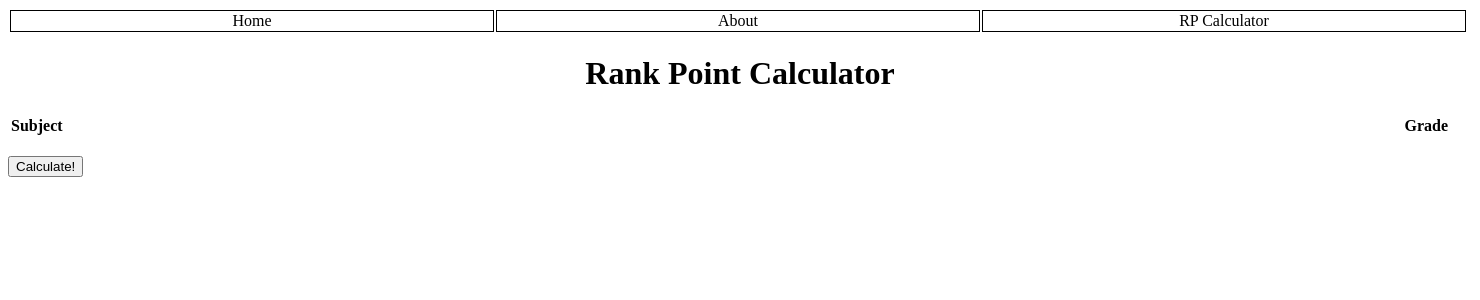
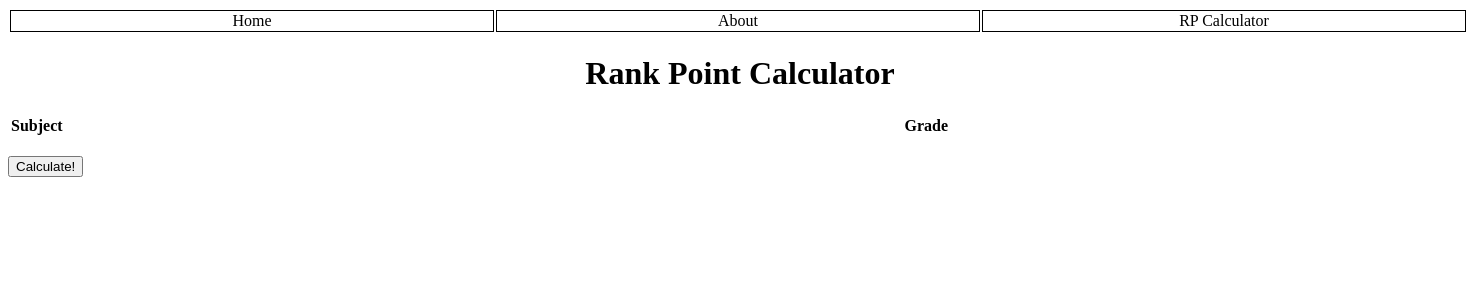
Before and after one commit to SQ963/H2CPWebApp, a Flask app: template Tutorial_FlaskJinja/templates/rp_calc2.html in a window 1480 px wide. Shown: the top 300 px of the page. Run offline with Flask 2, Linux system fonts and the light colour scheme; the template is opened without the code that fills it, so the values that code supplies are empty.

Commit message:
Update style_sheet.css

```diff
--- a/Tutorial_FlaskJinja/static/css/style_sheet.css
+++ b/Tutorial_FlaskJinja/static/css/style_sheet.css
@@ -35,11 +35,11 @@ tr {
 }
 
 .left {
-	padding-right: 840px;
+	padding-right: 630px;
 }
 
 .right {
-	padding-left: 500px;
+	padding-left: 210px;
 }
 
 .left_column {
```
